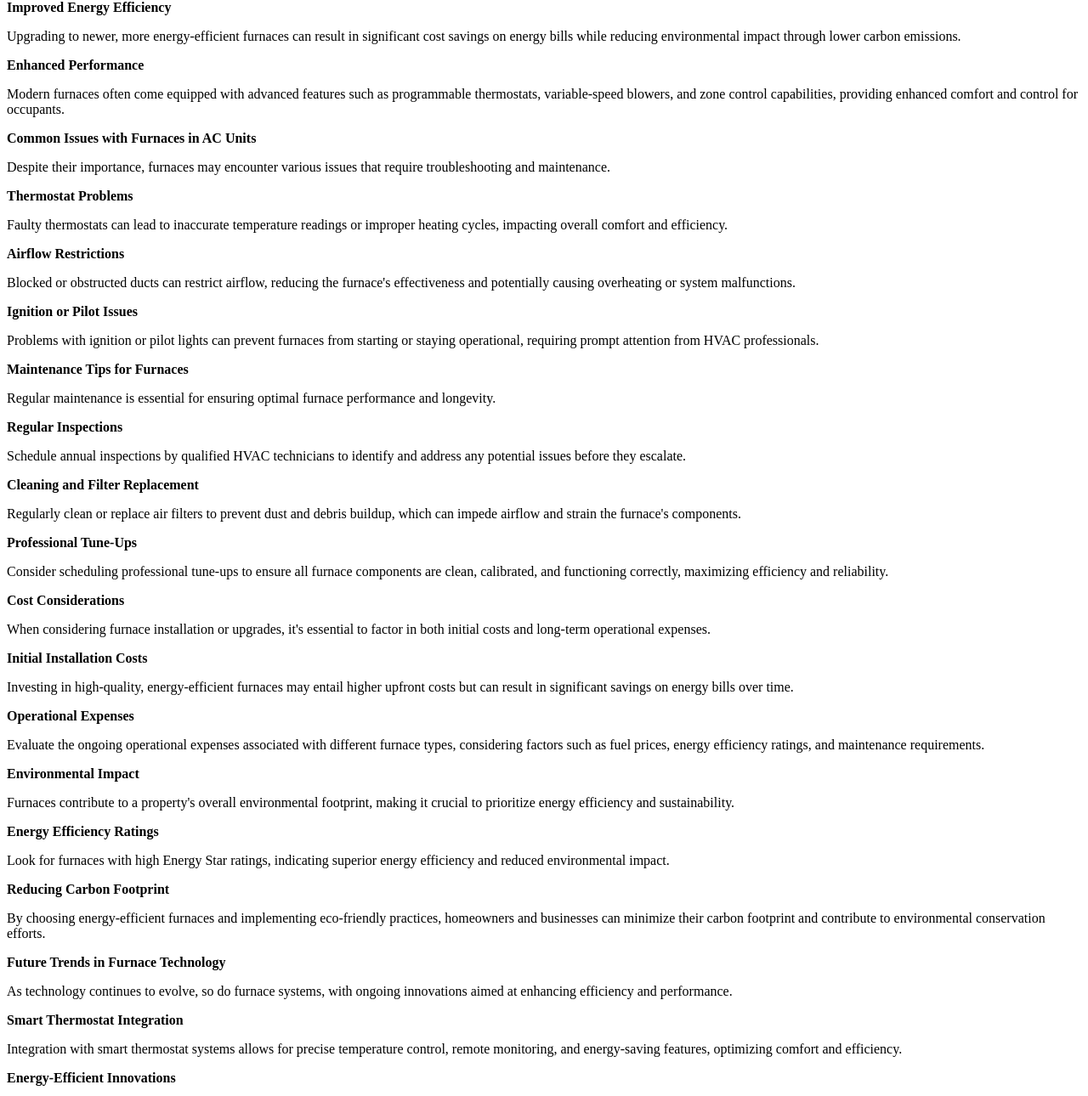
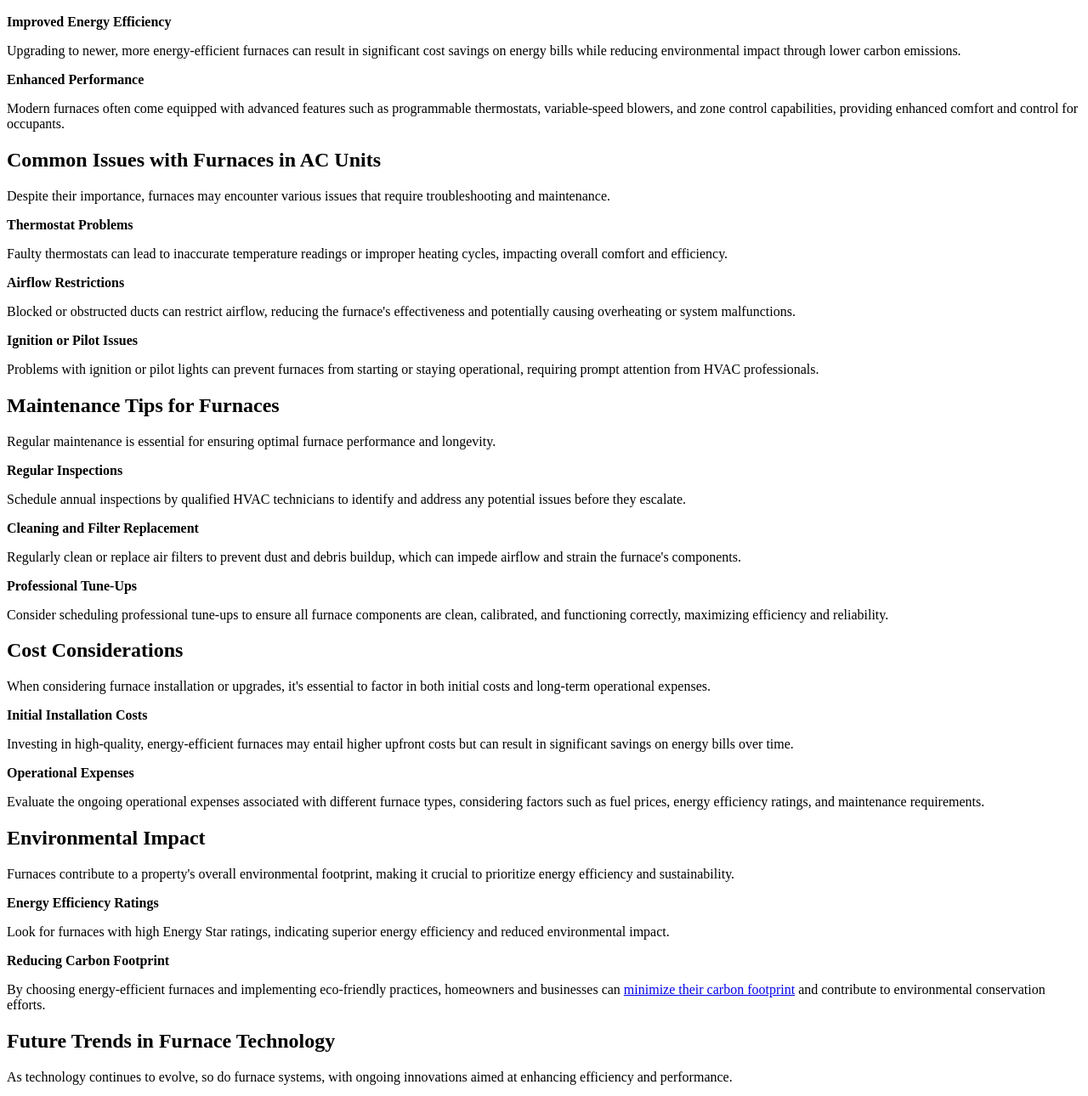
Before and after one commit to VicGarc/DIY, a plain HTML site: page index.html in a window 1280 px wide. Shown: the part 1171-2461 px from the top of the page at 85% size. Drawn offline with Linux system fonts and the light colour scheme.

Commit message:
Update index.html

```diff
--- a/index.html
+++ b/index.html
@@ -18,7 +18,7 @@
 
 <h2>Types of Furnaces in AC Units</h2>
 
-<p>There are several types of furnaces commonly integrated into AC units, each with its own set of characteristics and advantages.</p>
+<p>There are several <a href="https://spectrumheatingandair.com/are-there-different-types-of-furnaces-used-in-ac-units/">types of furnaces commonly integrated into AC units</a>, each with its own set of characteristics and advantages.</p>
 
 <b>Gas Furnaces</b>
 
@@ -41,7 +41,7 @@
 
 <p>By providing both heating and cooling capabilities, AC units with integrated furnaces offer year-round comfort, adapting to seasonal temperature fluctuations with ease.</p>
 
-<b>Factors Affecting Furnace Efficiency</b>
+<h2>Factors Affecting Furnace Efficiency</h2>
 
 <p>Several factors can impact the efficiency of furnaces within AC units, influencing both performance and operational costs.</p>
 
@@ -66,7 +66,7 @@
 
 <p>Modern furnaces often come equipped with advanced features such as programmable thermostats, variable-speed blowers, and zone control capabilities, providing enhanced comfort and control for occupants.</p>
 
-<b>Common Issues with Furnaces in AC Units</b>
+<h2>Common Issues with Furnaces in AC Units</h2>
 
 <p>Despite their importance, furnaces may encounter various issues that require troubleshooting and maintenance.</p>
 
@@ -82,7 +82,7 @@
 
 <p>Problems with ignition or pilot lights can prevent furnaces from starting or staying operational, requiring prompt attention from HVAC professionals.</p>
 
-<b>Maintenance Tips for Furnaces</b>
+<h2>Maintenance Tips for Furnaces</h2>
 
 <p>Regular maintenance is essential for ensuring optimal furnace performance and longevity.</p>
 
@@ -98,7 +98,7 @@
 
 <p>Consider scheduling professional tune-ups to ensure all furnace components are clean, calibrated, and functioning correctly, maximizing efficiency and reliability.</p>
 
-<b>Cost Considerations</b>
+<h2>Cost Considerations</h2>
 
 <p>When considering furnace installation or upgrades, it's essential to factor in both initial costs and long-term operational expenses.</p>
 
@@ -110,7 +110,7 @@
 
 <p>Evaluate the ongoing operational expenses associated with different furnace types, considering factors such as fuel prices, energy efficiency ratings, and maintenance requirements.</p>
 
-<b>Environmental Impact</b>
+<h2>Environmental Impact</h2>
 
 <p>Furnaces contribute to a property's overall environmental footprint, making it crucial to prioritize energy efficiency and sustainability.</p>
 
@@ -120,9 +120,9 @@
 
 <b>Reducing Carbon Footprint</b>
 
-<p>By choosing energy-efficient furnaces and implementing eco-friendly practices, homeowners and businesses can minimize their carbon footprint and contribute to environmental conservation efforts.</p>
+<p>By choosing energy-efficient furnaces and implementing eco-friendly practices, homeowners and businesses can <a href="https://www.constellation.com/energy-101/energy-innovation/how-to-reduce-your-carbon-footprint.html">minimize their carbon footprint</a> and contribute to environmental conservation efforts.</p>
 
-<b>Future Trends in Furnace Technology</b>
+<h2>Future Trends in Furnace Technology</h2>
 
 <p>As technology continues to evolve, so do furnace systems, with ongoing innovations aimed at enhancing efficiency and performance.</p>
 
```
